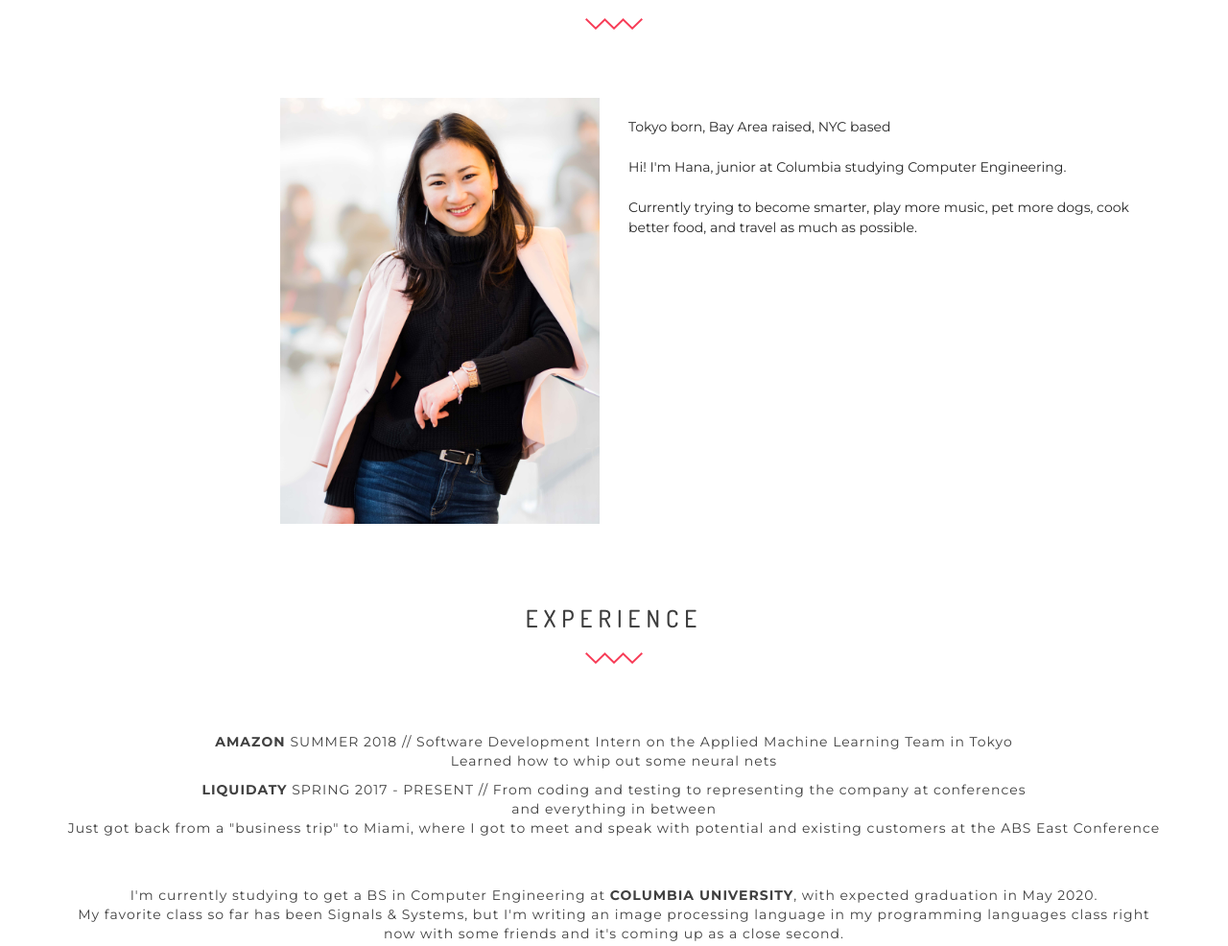
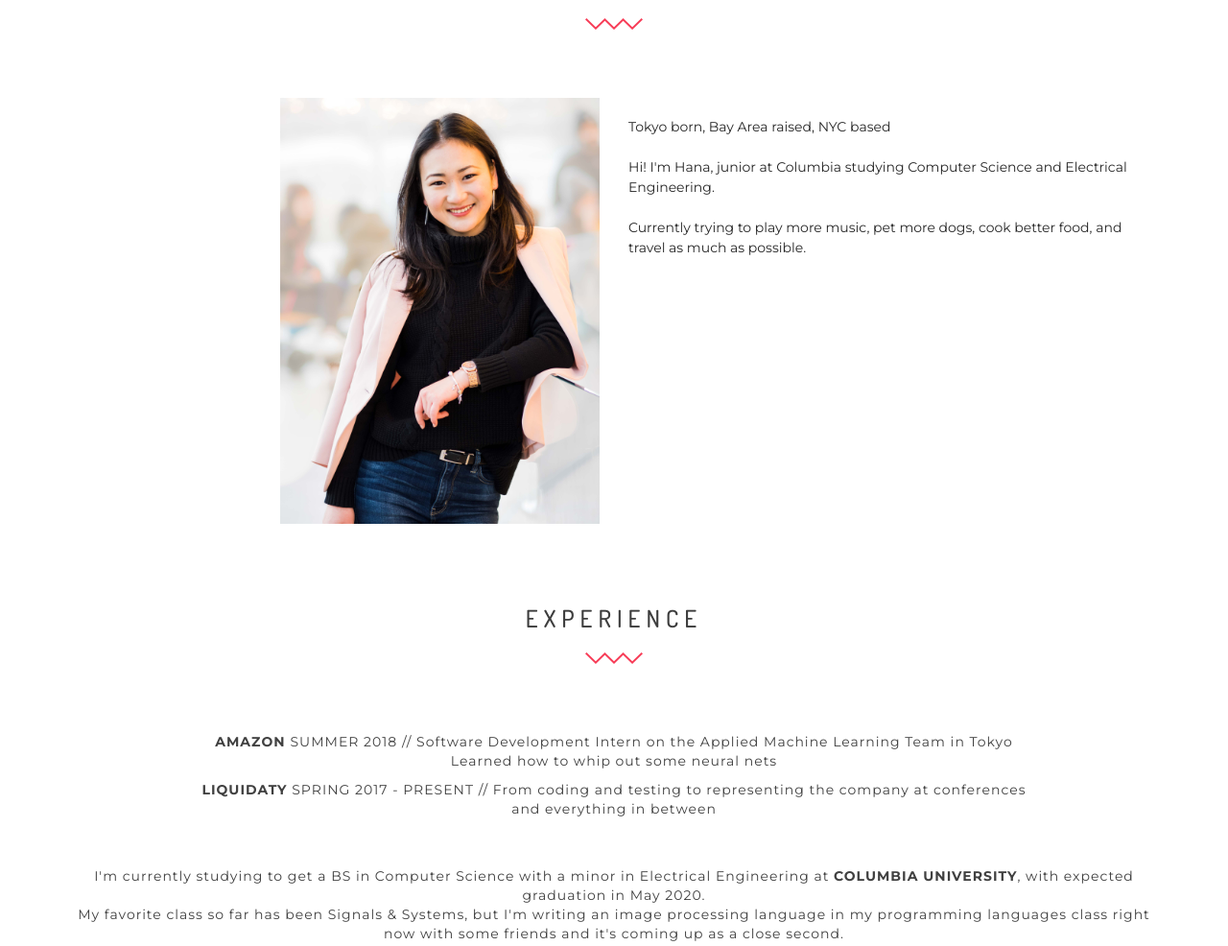
Before and after one commit to mizutahana/mizutahana_old_website, a plain HTML site: page index.html in a window 1280 px wide. Shown: the part 724-1710 px from the top of the page at 96% size. Drawn offline with nearby package versions, Linux system fonts and the light colour scheme.

Commit message:
updated text

```diff
--- a/index.html
+++ b/index.html
@@ -117,8 +117,8 @@
                 </div>
 
                 <div class="col-md-6  wow fadeInRight animated">
-                    <p class="about_us_p">Tokyo born, Bay Area raised, NYC based <br><br>Hi! I'm Hana, junior at Columbia studying Computer Engineering. <br><br>
-                        Currently trying to become smarter, play more music, pet more dogs, cook better food, and travel as much as possible.<br>
+                    <p class="about_us_p">Tokyo born, Bay Area raised, NYC based <br><br>Hi! I'm Hana, junior at Columbia studying Computer Science and Electrical Engineering. <br><br>
+                        Currently trying to play more music, pet more dogs, cook better food, and travel as much as possible.<br>
                     </p>
                 </div>
             </div>
@@ -142,10 +142,10 @@
                 <p><b>AMAZON </b> SUMMER 2018 // Software Development Intern on the Applied Machine Learning Team in Tokyo<br>Learned how to whip out some neural nets</p>
             </div>
             <div class="single_testimonial text-center wow fadeInUp animated">
-            	<p><b>LIQUIDATY</b> SPRING 2017 - PRESENT // From coding and testing to representing the company at conferences <br>and everything in between<br>Just got back from a "business trip" to Miami, where I got to meet and speak with potential and existing customers at the ABS East Conference</p>
+            	<p><b>LIQUIDATY</b> SPRING 2017 - PRESENT // From coding and testing to representing the company at conferences <br>and everything in between<br></p>
             </div>
 			<div class="single_testimonial text-center wow fadeInUp animated">
-            	<br><br><p>I'm currently studying to get a BS in Computer Engineering at <b>COLUMBIA UNIVERSITY</b>, with expected graduation in May 2020.<br>My favorite class so far has been Signals & Systems, but I'm writing an image processing language in my programming languages class right now with some friends and it's coming up as a close second.</p>
+            	<br><br><p>I'm currently studying to get a BS in Computer Science with a minor in Electrical Engineering at <b>COLUMBIA UNIVERSITY</b>, with expected graduation in May 2020.<br>My favorite class so far has been Signals & Systems, but I'm writing an image processing language in my programming languages class right now with some friends and it's coming up as a close second.</p>
             </div>
             <div class="single_testimonial text-center wow fadeInUp animated">
             	<br><br><p>Check out my <a href="resume.pdf">full resume</a> to learn more</p>
```
